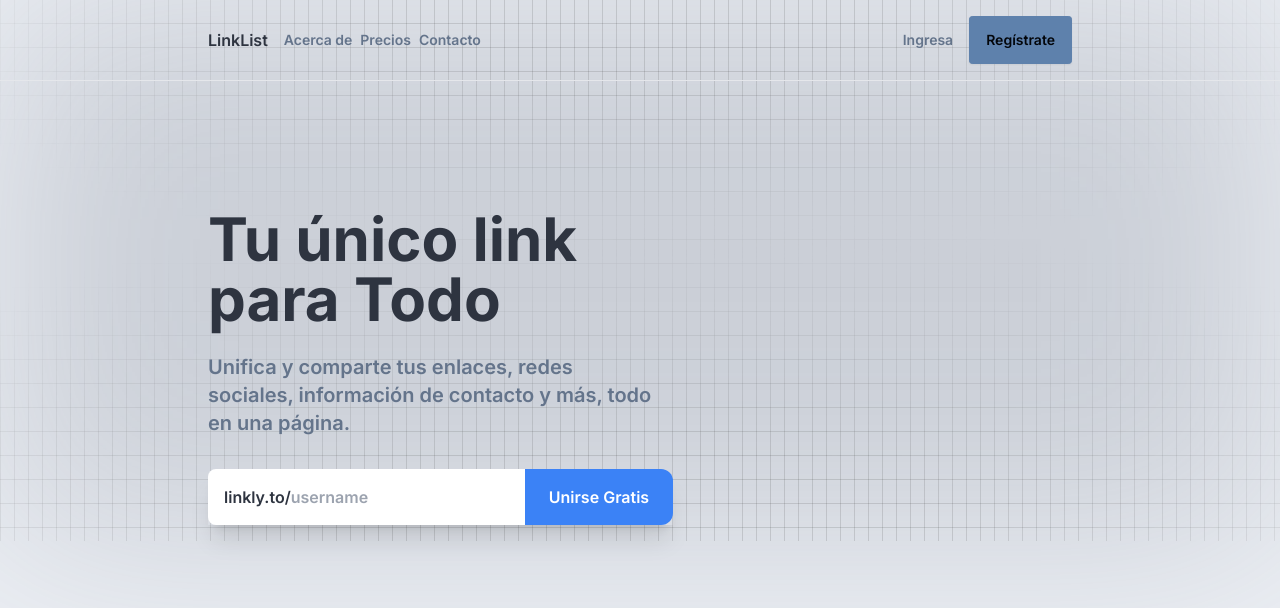
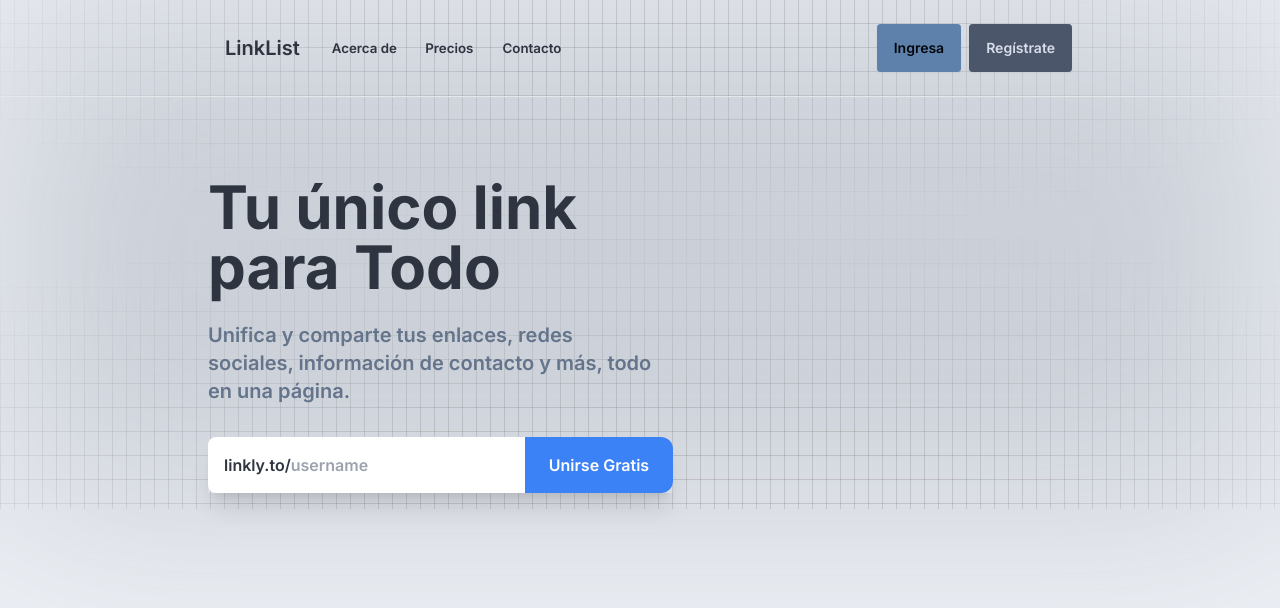
Before and after one commit to ravenbbs/linkly, a Next.js app: page / in a window 1280 px wide. Shown: the top 608 px of the page. Built offline with nearby package versions, Linux system fonts and the light colour scheme; no server answers.

Commit message:
refactor header

```diff
--- a/src/app/layout.js
+++ b/src/app/layout.js
@@ -25,13 +25,13 @@ export default function RootLayout({ children }) {
   return (
     <html lang="es" data-theme="nord">
       <body className={inter.className + " relative"}>
+        {/* blur bg */}
       <div className="absolute -z-20 inset-0 bg-neutral bg-[size:20px_20px] opacity-20 blur-[100px]"></div>
+      {/* bg ibelik mallas */}
       <div class="absolute z-[-2] bottom-0 left-0 right-0 top-0 bg-[linear-gradient(to_right,#4f4f4f2e_1px,transparent_1px),linear-gradient(to_top,#4f4f4f2e_1px,transparent_1px)] bg-[size:14px_24px] [mask-image:radial-gradient(ellipse_60%_50%_at_50%_0%,#000_30%,transparent_100%)]"></div>
-
       <div class="absolute z-[-2] bottom-0 left-0 right-0 top-0 bg-[linear-gradient(to_right,#4f4f4f2e_1px,transparent_1px),linear-gradient(to_top,#4f4f4f2e_1px,transparent_1px)] bg-[size:14px_24px] [mask-image:radial-gradient(ellipse_80%_60%_at_50%_100%,#000_30%,transparent_100%)]"></div>
 
       <main>
-
           <Header />
           {children}
         </main>
--- a/src/app/page.js
+++ b/src/app/page.js
@@ -4,8 +4,7 @@ import Link from "next/link";
 export default function Home() {
   return (
     <>
-
-      <section className="font-semibold p-4 pt-32 mx-auto max-w-4xl">
+      <section className="font-semibold p-4 pt-20  mx-auto max-w-4xl">
         <div className="max-w-md mb-8">
           <h1 className="text-6xl font-bold">
             Tu único link <br />
--- a/src/components/Header.js
+++ b/src/components/Header.js
@@ -6,34 +6,112 @@ import LogoutButton from "./buttons/LogoutButton";
 export default async function Header() {
   const session = await getServerSession(authOptions);
   return (
-    <header className="font-semibold  border-b  py-4">
-      <div className="max-w-4xl flex justify-between mx-auto px-4">
-        <div className="flex gap-4 items-center ">
-          <Link href={"/"}>LinkList</Link>
-          <nav className="flex items-center gap-2 text-slate-500 text-sm">
-            <Link href={"/about"}>Acerca de</Link>
-            <Link href={"/pricing"}>Precios</Link>
-            <Link href={"/contact"}>Contacto</Link>
-          </nav>
+    <header className="font-semibold border-b py-2">
+      <div className="navbar max-w-4xl mx-auto px-4">
+        <div className="navbar-start">
+          <Link className="btn btn-ghost text-xl" href={"/"}>
+            LinkList
+          </Link>
+          <div className="dropdown">
+            <div tabindex="0" role="button" className="btn btn-ghost sm:hidden">
+              <svg
+                xmlns="http://www.w3.org/2000/svg"
+                className="h-5 w-5"
+                fill="none"
+                viewBox="0 0 24 24"
+                stroke="currentColor"
+              >
+                <path
+                  stroke-linecap="round"
+                  stroke-linejoin="round"
+                  stroke-width="2"
+                  d="M4 6h16M4 12h8m-8 6h16"
+                />
+              </svg>
+            </div>
+            <ul
+              tabindex="0"
+              className="menu menu-sm dropdown-content mt-3 z-[1] p-2 shadow bg-base-100 rounded-box w-52"
+            >
+              <li>
+                <Link className="btn btn-ghost" href={"/about"}>
+                  Acerca de
+                </Link>
+              </li>
+              <li>
+                <Link className="btn btn-ghost" href={"/pricing"}>
+                  Precios
+                </Link>
+              </li>
+              <li>
+                <Link className="btn btn-ghost" href={"/contact"}>
+                  Contacto
+                </Link>
+              </li>
+            </ul>
+          </div>
+          <div className="navbar-center hidden sm:flex">
+            <ul className="menu menu-horizontal px-0">
+              <li>
+                <Link className="btn btn-ghost px-2 mx-1" href={"/about"}>
+                  Acerca de
+                </Link>
+              </li>
+              <li>
+                <Link className="btn btn-ghost px-2 mx-1" href={"/pricing"}>
+                  Precios
+                </Link>
+              </li>
+              <li>
+                <Link className="btn btn-ghost px-2 mx-1" href={"/contact"}>
+                  Contacto
+                </Link>
+              </li>
+            </ul>
+          </div>
         </div>
-        <div className="flex items-center gap-4 text-slate-500 text-sm">
+
+        <div className="navbar-end">
+
           {!!session && (
             <>
-              <Link href={"/account"} className="flex gap-1 items-center">
-                {session?.user?.name}
-              </Link>
-              <LogoutButton />
+              <div className="dropdown dropdown-end">
+                <div
+                  tabIndex={0}
+                  role="button"
+                  className="btn btn-ghost btn-circle avatar"
+                >
+                  <div className="w-10 rounded-full">
+                    <img
+                      alt="User avatar"
+                      src={session?.user?.image}
+                    />
+                  </div>
+                </div>
+                <ul
+                  tabIndex={0}
+                  className="menu menu-sm dropdown-content mt-3 z-[1] p-2 shadow bg-base-100 rounded-box w-40"
+                >
+                  <li>
+                    <Link href={"/account"} className="btn btn-ghost  ">
+                      Perfil
+                    </Link>
+                  </li>
+                  <li>
+                    <LogoutButton />
+                  </li>
+                </ul>
+              </div>
             </>
           )}
           {!session && (
             <>
-              <Link href={"/login"}>Ingresa</Link>
-              <Link className="btn btn-primary" href={"/register"}>
+              <Link href={"/login"} className="btn btn-primary mx-2">Ingresa</Link>
+              <Link className="btn btn-neutral" href={"/register"}>
                 Regístrate
               </Link>
             </>
           )}
-
         </div>
       </div>
     </header>
--- a/src/components/buttons/LogoutButton.js
+++ b/src/components/buttons/LogoutButton.js
@@ -4,7 +4,7 @@ export default function LogoutButton() {
   return (
     <button
       onClick={() => signOut("google")}
-      className=" btn btn-primary "
+      className="btn btn-error"
     >
       Cerrar sesión
     </button>
--- a/tailwind.config.js
+++ b/tailwind.config.js
@@ -7,6 +7,6 @@ module.exports = {
   ],
   plugins: [require('daisyui')],
   daisyui: {
-    themes: ["night", "nord"],
+    themes: ["nord"],
   },
 };
```
